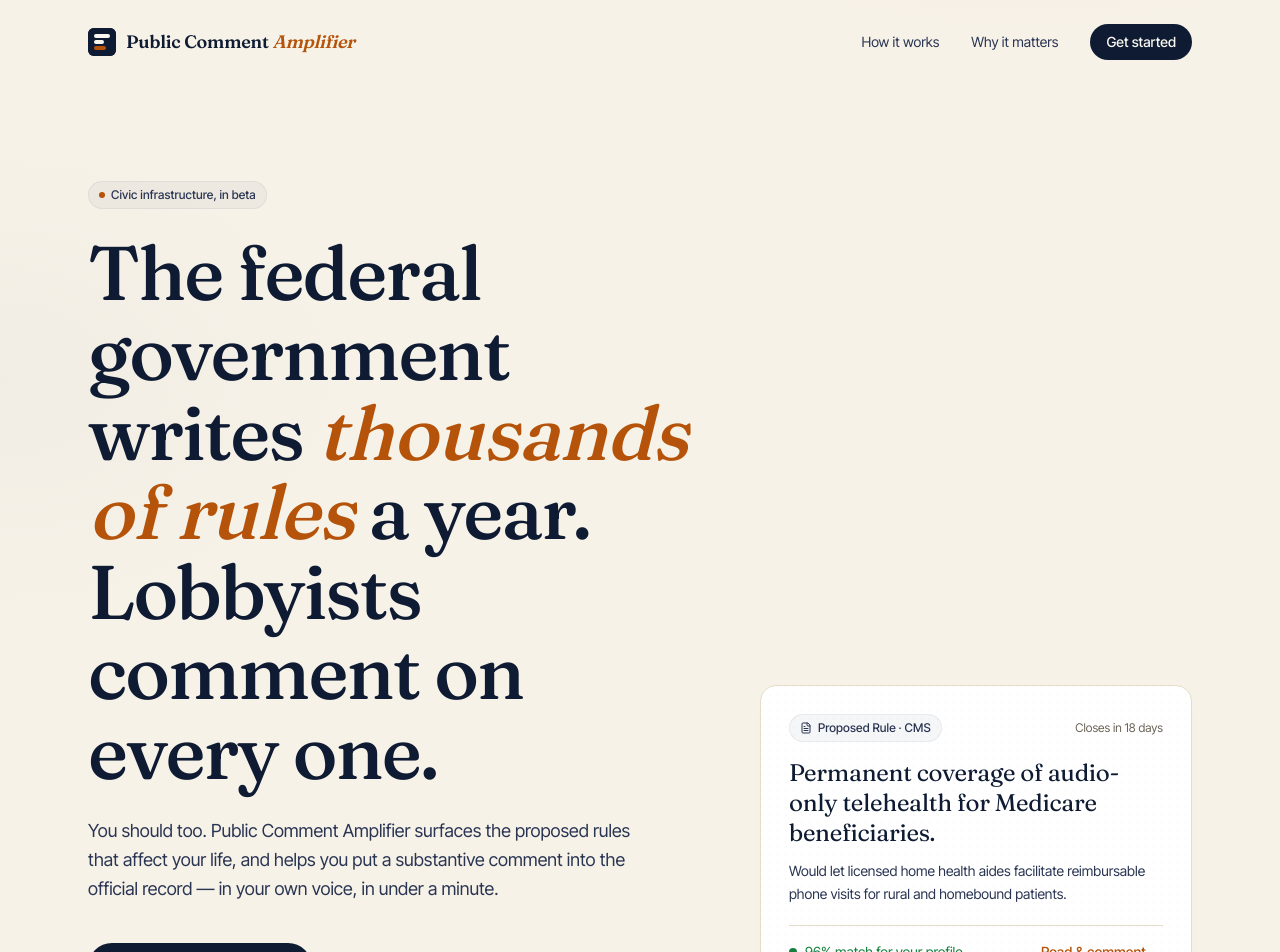
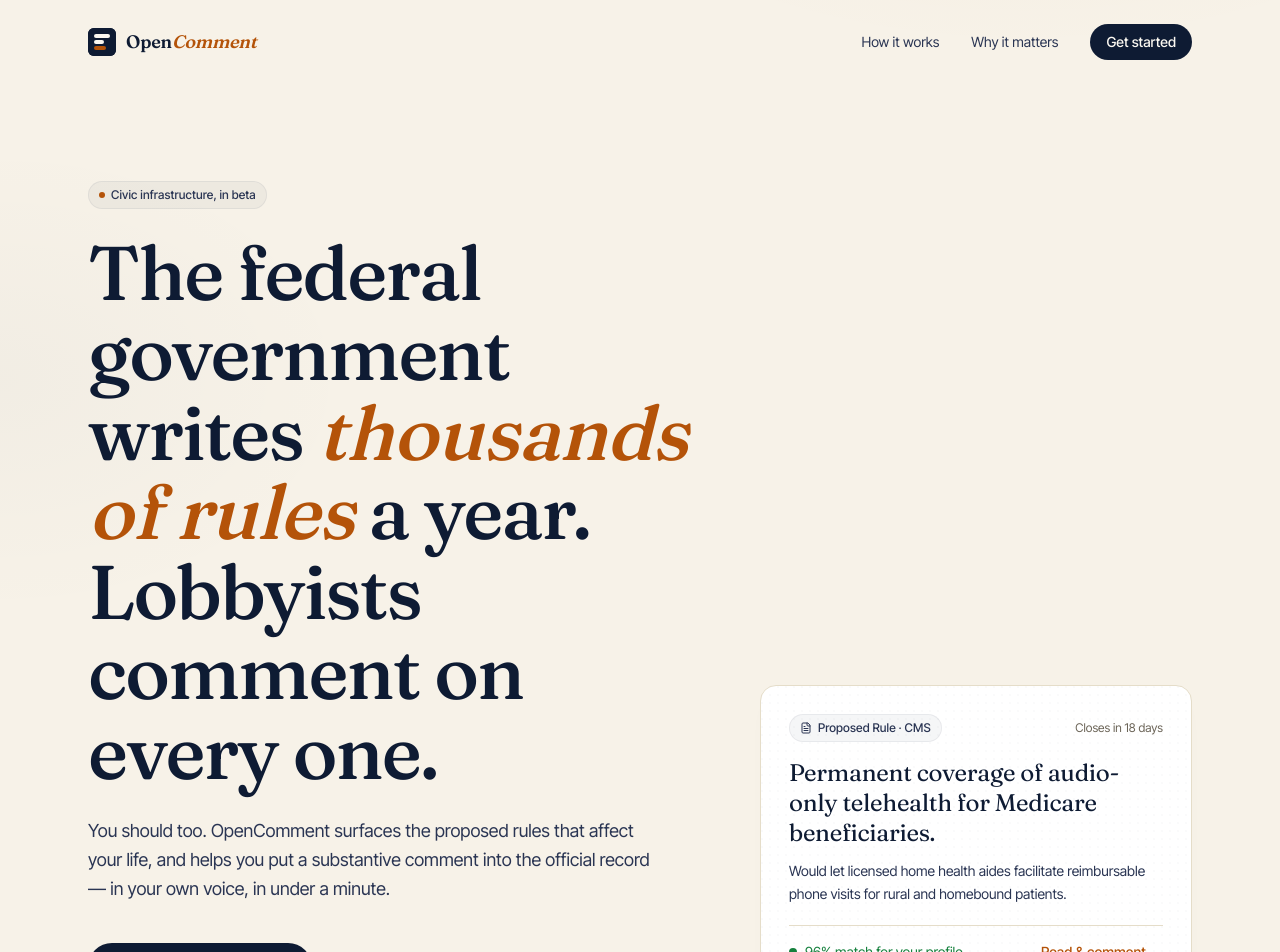
Before and after one commit to anuragperakalapudi/PublicCommentAmplifier, a Next.js app: page / in a window 1280 px wide. Shown: the top 952 px of the page. Built offline with nearby package versions, Linux system fonts and the light colour scheme.

Commit message:
rebranded to OpenComment

```diff
--- a/app/layout.tsx
+++ b/app/layout.tsx
@@ -19,9 +19,9 @@ const interTight = Inter_Tight({
 });
 
 export const metadata: Metadata = {
-  title: "Public Comment Amplifier — Be heard on the rules that affect you",
+  title: "OpenComment — Be heard on the rules that affect you",
   description:
-    "Federal agencies write thousands of rules a year. Public Comment Amplifier helps ordinary Americans find the ones that affect them and speak into the record.",
+    "Federal agencies write thousands of rules a year. OpenComment helps ordinary Americans find the ones that affect them and speak into the record.",
 };
 
 export default function RootLayout({
--- a/app/page.tsx
+++ b/app/page.tsx
@@ -66,7 +66,7 @@ export default function LandingPage() {
               transition={{ duration: 0.7, delay: 0.2 }}
               className="mt-6 max-w-xl text-lg leading-relaxed text-ink-600"
             >
-              You should too. Public Comment Amplifier surfaces the proposed
+              You should too. OpenComment surfaces the proposed
               rules that affect your life, and helps you put a substantive
               comment into the official record — in your own voice, in under a
               minute.
--- a/components/shared/Logo.tsx
+++ b/components/shared/Logo.tsx
@@ -13,12 +13,11 @@ export function Logo({ small = false }: { small?: boolean }) {
         <span className="absolute left-1.5 top-[18px] h-1 w-3 rounded-full bg-accent" />
       </span>
       <span
-        className={`font-display font-semibold tracking-tightish ${
+        className={`font-display font-semibold tracking-tighter ${
           small ? "text-base" : "text-lg"
         } text-ink`}
       >
-        Public Comment{" "}
-        <span className="italic text-accent">Amplifier</span>
+        Open<span className="italic text-accent">Comment</span>
       </span>
     </Link>
   );
--- a/package.json
+++ b/package.json
@@ -1,5 +1,5 @@
 {
-  "name": "public-comment-amplifier",
+  "name": "opencomment",
   "version": "0.1.0",
   "private": true,
   "scripts": {
```
Also changed, not shown: 2 other files (tests, documents, lock files or other folders).
